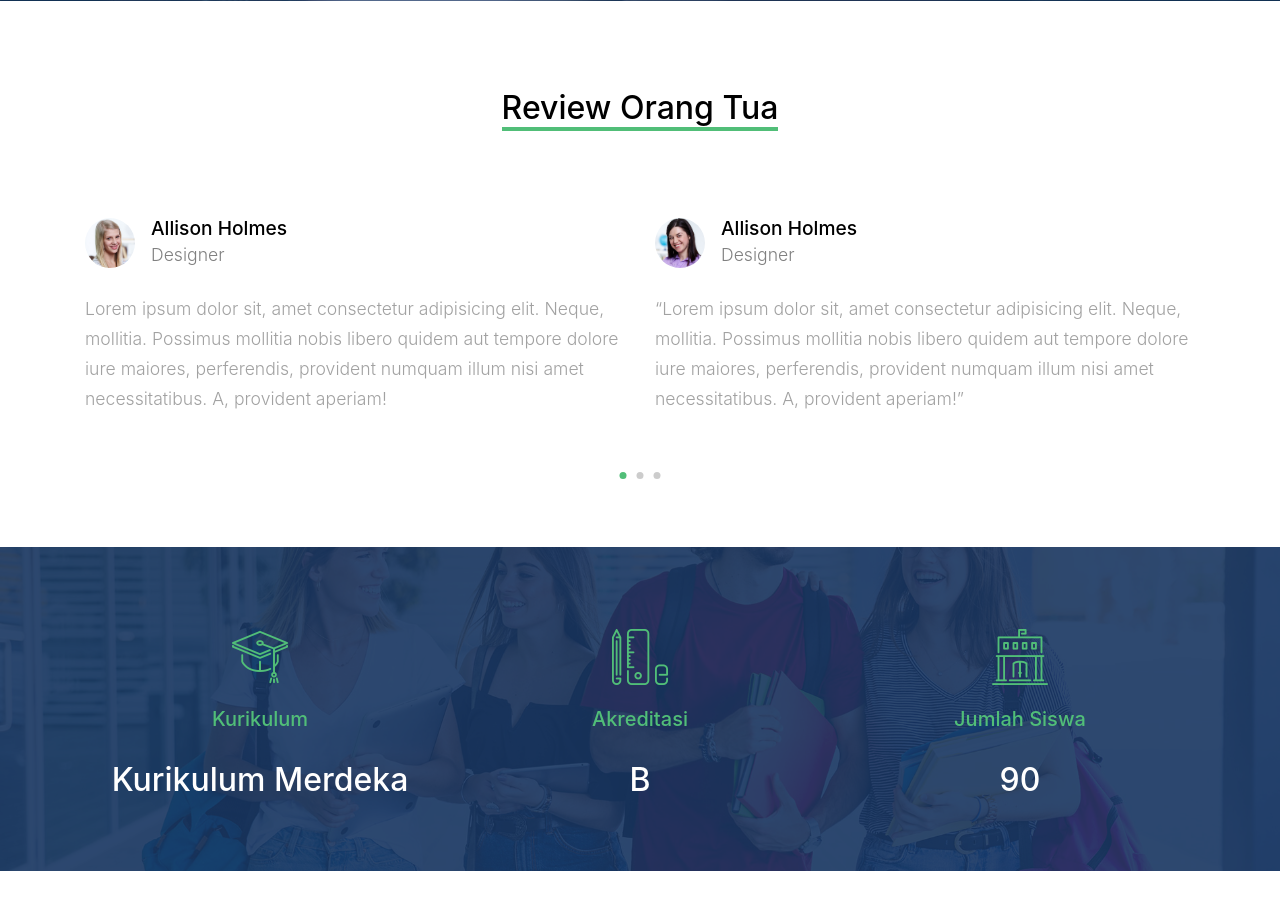
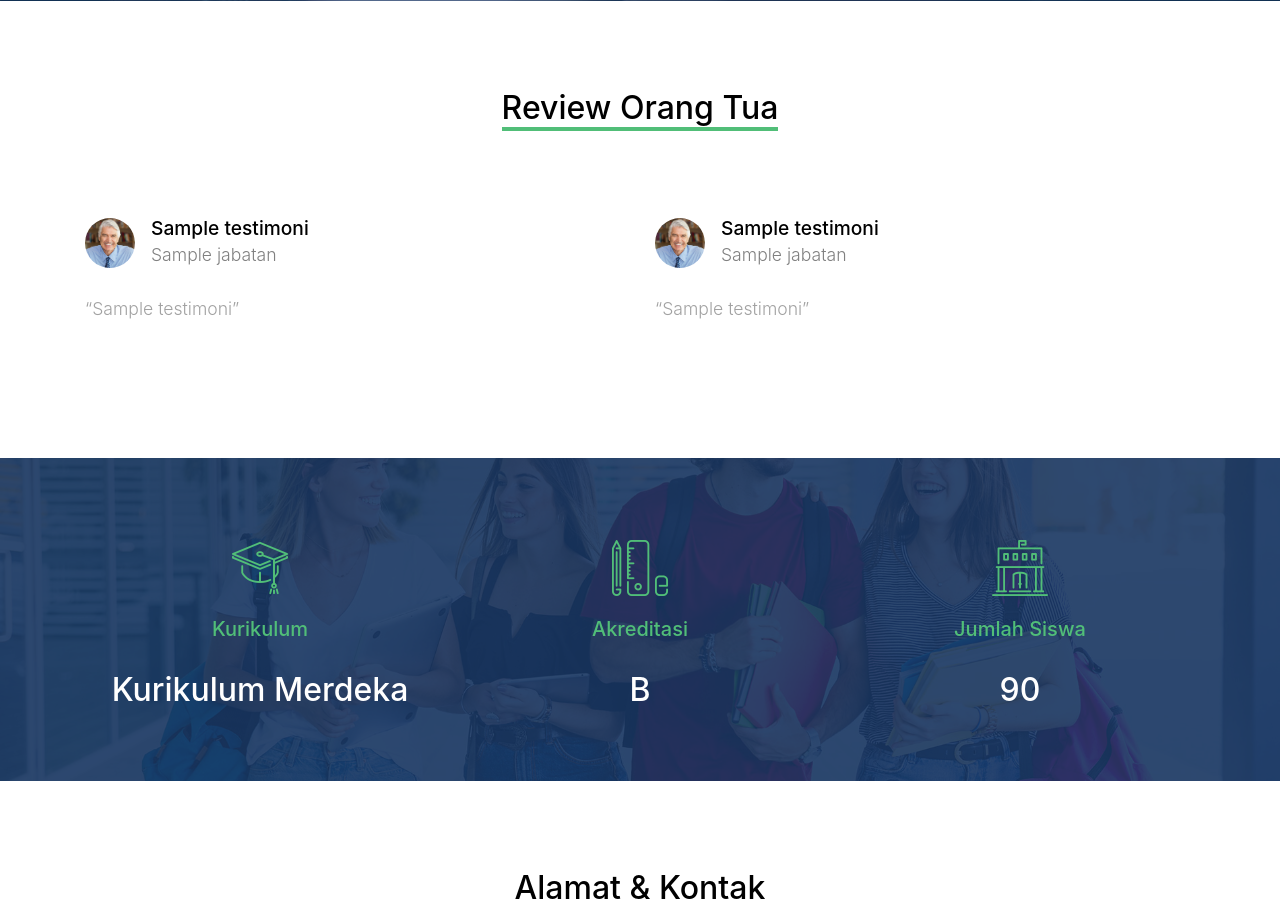
Before and after one commit to limmm15/Project-Akhir-Grup-2, a Flask app: page / in a window 1280 px wide. Shown: the part 2958-3864 px from the top of the page. Run offline with Flask 3, Linux system fonts and the light colour scheme; a database or web service that is not in the repository returns one stand-in record (values such as "Sample title"); some libraries are stand-ins or nearby versions; some web fonts are replaced.

Commit message:
backend testimoni untuk halaman admin dan user pengunjung

```diff
--- a/app.py
+++ b/app.py
@@ -40,7 +40,8 @@
 
 @app.route('/',methods=['GET','POST'])
 def home():
-    return render_template('index.html')
+    testimoni_contents = db.testimoni.find()
+    return render_template('index.html', testimoni=testimoni_contents)
 
 @app.route('/profile',methods=['GET','POST'])
 def Profile():
@@ -207,13 +208,36 @@
 
 
 # Pengunjung
-@app.route('/daftarlogin', methods=['GET','POST'])
+@app.route("/daftarlogin")
 def daftarlogin():
     token_receive = request.cookies.get("mytoken")
     try:
         payload = jwt.decode(token_receive, SECRET_KEY, algorithms=["HS256"])
         user_info = db.admin.find_one({"username": payload["id"]})
         return render_template('daftarlogin.html', user_info=user_info)
+    except jwt.ExpiredSignatureError:
+        return redirect(url_for("loginp", msg="Your token has expired"))
+    except jwt.exceptions.DecodeError:
+        return redirect(url_for("loginp", msg="There was problem logging you in"))
+
+@app.route('/testilogin', methods=['GET','POST'])
+def testilogin():
+    token_receive = request.cookies.get("mytoken")
+    try:
+        payload = jwt.decode(token_receive, SECRET_KEY, algorithms=["HS256"])
+        user_info = db.admin.find_one({"username": payload["id"]})
+        if request.method == 'POST' :
+            nama = request.form['namatestimoni']
+            jabatan = request.form['jabatan']
+            testimoni = request.form['testimoni']
+            doc = {
+                'nama' : nama,
+                'jabatan' : jabatan,
+                'testimoni' : testimoni
+            }
+            db.testimoni.insert_one(doc)
+            return redirect(url_for('testilogin', msg="Testimoni berhasil ditambahkan"))
+        return render_template('testilogin.html', user_info=user_info)
     except jwt.ExpiredSignatureError:
         return redirect(url_for("loginp", msg="Your token has expired"))
     except jwt.exceptions.DecodeError:
@@ -230,7 +254,6 @@
     judul = StringField('Judul', validators=[DataRequired()])
     keterangan = TextAreaField('Keterangan', validators=[DataRequired()])
     submit = SubmitField('Submit')
-
 
 class PengumumanForm(FlaskForm):
     foto = FileField('Foto', validators=[FileAllowed(['jpg', 'jpeg', 'png'], 'Images only!'), FileRequired()])
@@ -673,7 +696,7 @@
     try:
         payload = jwt.decode(token_receive, SECRET_KEY, algorithms=["HS256"])
         user_info = db.admin.find_one({"username": payload["id"]})
-        db.user.delete_one({'_id': ObjectId(id)})  # Pastikan koleksi yang benar digunakan
+        db.testimoni.delete_one({'_id': ObjectId(id)})  # Pastikan koleksi yang benar digunakan
         return redirect(url_for('display_testimoni', user_info=user_info))
     except (jwt.ExpiredSignatureError, jwt.exceptions.DecodeError):
         return redirect(url_for("loginA"))
--- a/templates/index.html
+++ b/templates/index.html
@@ -152,95 +152,20 @@
         </div>
       </div>
       <div class="owl-slide owl-carousel">
+        {% for testi in testimoni %}
         <div class="ftco-testimonial-1">
           <div class="ftco-testimonial-vcard d-flex align-items-center mb-4">
             <img src="../static/images/person_1.jpg" alt="Image" class="img-fluid mr-3">
             <div>
-              <h3>Allison Holmes</h3>
-              <span>Designer</span>
+              <h3>{{ testi.nama }}</h3>
+              <span>{{ testi.jabatan }}</span>
             </div>
           </div>
           <div>
-            <p>&ldquo;Lorem ipsum dolor sit, amet consectetur adipisicing elit. Neque, mollitia. Possimus mollitia
-              nobis libero quidem aut tempore dolore iure maiores, perferendis, provident numquam illum nisi amet
-              necessitatibus. A, provident aperiam!&rdquo;</p>
+            <p>&ldquo;{{ testi.testimoni }}&rdquo;</p>
           </div>
         </div>
-
-        <div class="ftco-testimonial-1">
-          <div class="ftco-testimonial-vcard d-flex align-items-center mb-4">
-            <img src="../static/images/person_2.jpg" alt="Image" class="img-fluid mr-3">
-            <div>
-              <h3>Allison Holmes</h3>
-              <span>Designer</span>
-            </div>
-          </div>
-          <div>
-            <p>Lorem ipsum dolor sit, amet consectetur adipisicing elit. Neque, mollitia. Possimus mollitia nobis
-              libero quidem aut tempore dolore iure maiores, perferendis, provident numquam illum nisi amet
-              necessitatibus. A, provident aperiam!</p>
-          </div>
-        </div>
-
-        <div class="ftco-testimonial-1">
-          <div class="ftco-testimonial-vcard d-flex align-items-center mb-4">
-            <img src="../static/images/person_4.jpg" alt="Image" class="img-fluid mr-3">
-            <div>
-              <h3>Allison Holmes</h3>
-              <span>Designer</span>
-            </div>
-          </div>
-          <div>
-            <p>&ldquo;Lorem ipsum dolor sit, amet consectetur adipisicing elit. Neque, mollitia. Possimus mollitia
-              nobis libero quidem aut tempore dolore iure maiores, perferendis, provident numquam illum nisi amet
-              necessitatibus. A, provident aperiam!&rdquo;</p>
-          </div>
-        </div>
-
-        <div class="ftco-testimonial-1">
-          <div class="ftco-testimonial-vcard d-flex align-items-center mb-4">
-            <img src="../static/images/person_3.jpg" alt="Image" class="img-fluid mr-3">
-            <div>
-              <h3>Allison Holmes</h3>
-              <span>Designer</span>
-            </div>
-          </div>
-          <div>
-            <p>Lorem ipsum dolor sit, amet consectetur adipisicing elit. Neque, mollitia. Possimus mollitia nobis
-              libero quidem aut tempore dolore iure maiores, perferendis, provident numquam illum nisi amet
-              necessitatibus. A, provident aperiam!</p>
-          </div>
-        </div>
-
-        <div class="ftco-testimonial-1">
-          <div class="ftco-testimonial-vcard d-flex align-items-center mb-4">
-            <img src="../static/images/person_2.jpg" alt="Image" class="img-fluid mr-3">
-            <div>
-              <h3>Allison Holmes</h3>
-              <span>Designer</span>
-            </div>
-          </div>
-          <div>
-            <p>&ldquo;Lorem ipsum dolor sit, amet consectetur adipisicing elit. Neque, mollitia. Possimus mollitia
-              nobis libero quidem aut tempore dolore iure maiores, perferendis, provident numquam illum nisi amet
-              necessitatibus. A, provident aperiam!&rdquo;</p>
-          </div>
-        </div>
-
-        <div class="ftco-testimonial-1">
-          <div class="ftco-testimonial-vcard d-flex align-items-center mb-4">
-            <img src="../static/images/person_4.jpg" alt="Image" class="img-fluid mr-3">
-            <div>
-              <h3>Allison Holmes</h3>
-              <span>Designer</span>
-            </div>
-          </div>
-          <div>
-            <p>Lorem ipsum dolor sit, amet consectetur adipisicing elit. Neque, mollitia. Possimus mollitia nobis
-              libero quidem aut tempore dolore iure maiores, perferendis, provident numquam illum nisi amet
-              necessitatibus. A, provident aperiam!</p>
-          </div>
-        </div>
+        {% endfor %}
       </div>
     </div>
   </div>
```
Also changed, not shown: templates/daftarlogin.html (+6 -39 lines), templates/testilogin.html (added, +41 -0 lines), templates/testimoni.html (deleted, +0 -103 lines), templates/testimoniA.html (+4 -4 lines).
